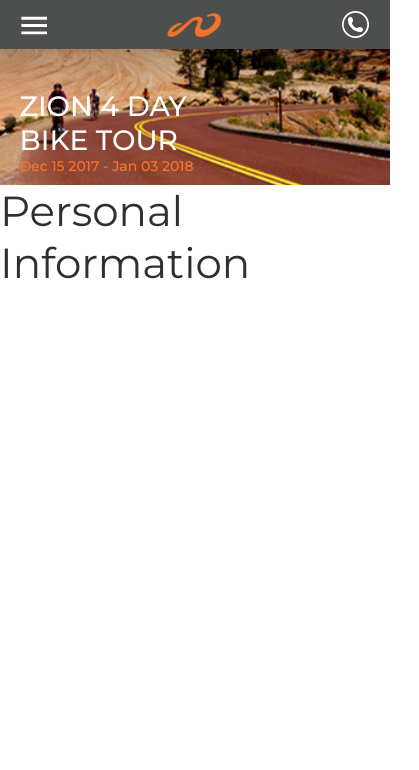
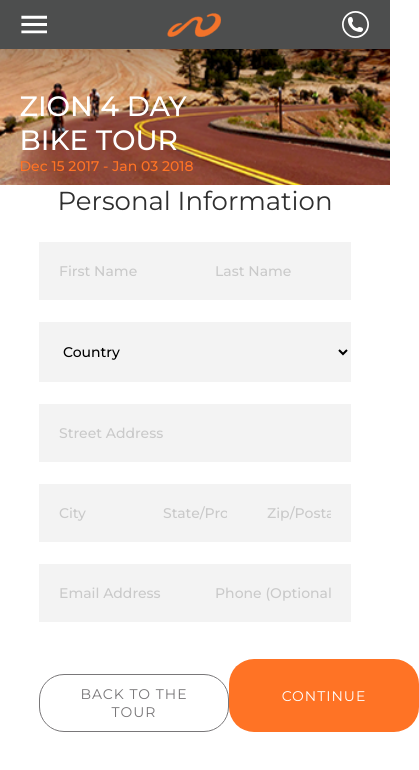
Before and after one commit to SerhiiThivinskiy/test-app, an Angular app: page /order in a window 390 px wide. Shown: the top 770 px of the page, 419 px wide, since content can reach past the window. Built offline with nearby package versions, Linux system fonts and the light colour scheme.

Commit message:
personal info

```diff
--- a/src/app/core/header/header.component.html
+++ b/src/app/core/header/header.component.html
@@ -10,14 +10,16 @@
         <img class="logo__img" src="/assets/images/layer-14.png" alt="logo">
       </h1>
       <nav class="menu">
-        <input type="checkbox" class="menu--mobile-checkbox" id="mobile-checkbox" tabindex="-1">
+        <input type="checkbox" class="menu__mobile-checkbox" id="mobile-checkbox" tabindex="-1">
 
-        <svg class="menu--mobile-icon-open" width="27" height="27" aria-label="Open">
-          <use fill="#fff" xlink:href="#menu" transform="translate(-3 -3) scale(1.3)" />
-        </svg>
-        <svg class="menu--mobile-icon-close" width="27" height="27" aria-label="Close">
-          <use fill="#fff" xlink:href="#close" />
-        </svg>
+        <button class="menu__mobile-icon" tabindex="-1">
+          <svg class="menu__mobile-icon--open" width="27" height="27" aria-label="Open">
+            <use xlink:href="#menu" transform="translate(-3 -3) scale(1.3)" />
+          </svg>
+          <svg class="menu__mobile-icon--close" width="27" height="27" aria-label="Close">
+            <use xlink:href="#close" />
+          </svg>
+        </button>
 
         <ul class="menu__list">
           <li>
--- a/src/app/core/header/header.component.scss
+++ b/src/app/core/header/header.component.scss
@@ -46,9 +46,7 @@
   text-decoration: none;
 }
 
-.phone__icon,
-.menu--mobile-icon-open,
-.menu--mobile-icon-close {
+.phone__icon {
   display: none;
 }
 
@@ -80,7 +78,7 @@
   background-color: #ff7325;
 }
 
-.menu--mobile-checkbox {
+.menu__mobile-checkbox {
   width: 26px;
   height: 26px;
   position: absolute;
@@ -90,6 +88,17 @@
 
   opacity: 0;
   z-index: 1;
+}
+
+.menu__mobile-icon {
+  background-color: transparent;
+  border: none;
+}
+
+.menu__mobile-icon--open,
+.menu__mobile-icon--close {
+  display: none;
+  fill: #ffffff;
 }
 
 .header__bottom {
@@ -162,7 +171,7 @@
     background-color: #4d4e4e;
   }
 
-  .menu--mobile-icon-open, .menu--mobile-checkbox, .phone__icon {
+  .menu__mobile-icon--open, .menu__mobile-checkbox, .phone__icon {
     display: block;
   }
 
@@ -195,15 +204,15 @@
     background-color: inherit;
   }
 
-  .menu--mobile-checkbox:checked ~ .menu--mobile-icon-open {
+  .menu__mobile-checkbox:checked ~ .menu__mobile-icon .menu__mobile-icon--open {
     display: none;
   }
 
-  .menu--mobile-checkbox:checked ~ .menu--mobile-icon-close {
+  .menu__mobile-checkbox:checked ~ .menu__mobile-icon .menu__mobile-icon--close {
     display: block;
   }
 
-  .menu--mobile-checkbox:checked ~ .menu__list {
+  .menu__mobile-checkbox:checked ~ .menu__list {
     position: absolute;
     top: 98%;
     left: 0;
--- a/src/app/order/personal-info/personal-info.component.html
+++ b/src/app/order/personal-info/personal-info.component.html
@@ -1 +1,47 @@
-<h2 class="header">personal information</h2>
+<div class="wrapper">
+
+  <article class="personal-info">
+    <header>
+      <h2 class="header">personal information</h2>
+    </header>
+    <main>
+      <form [formGroup]="form">
+        <ul class="form">
+          <li>
+            <input class="form__input" placeholder="First Name" formControlName="firstName">
+            <input class="form__input" placeholder="Last Name" formControlName="lastName">
+          </li>
+          <li>
+            <select class="form__input" formControlName="country">
+              <option class="form__default-select" ngValue='' selected hidden>Country</option>
+              <option class="form__default-select" *ngFor="let country of countries"
+                      [ngValue]="country">{{country}}
+              </option>
+            </select>
+          </li>
+          <li>
+            <input class="form__input form__input--wide" placeholder="Street Address" formControlName="street">
+          </li>
+          <li>
+            <input class="form__input" placeholder="City" formControlName="city">
+            <input class="form__input form__input--narrow" placeholder="State/Province (Optional)"
+                   formControlName="state">
+            <input class="form__input form__input--narrow" placeholder="Zip/Postal Code" formControlName="zip">
+          </li>
+          <li>
+            <input class="form__input" placeholder="Email Address" formControlName="email">
+            <input class="form__input" placeholder="Phone (Optional)" formControlName="phone">
+          </li>
+
+          <li>
+            <button class="form__button form__button--back" type="button">back to the tour</button>
+            <button class="form__button form__button--continue" type="button" (click)="submitForm()">continue</button>
+          </li>
+        </ul>
+
+      </form>
+
+    </main>
+  </article>
+
+</div>
--- a/src/app/order/personal-info/personal-info.component.scss
+++ b/src/app/order/personal-info/personal-info.component.scss
@@ -1,7 +1,134 @@
+.wrapper {
+  width: 1170px;
+  max-width: 80%;
+  margin: auto;
+}
+
 .header {
   color: #2f2f2f;
   font-family: Montserrat, sans-serif;
   font-size: 42px;
   font-weight: 400;
   text-transform: capitalize;
+  text-align: center;
+  padding-bottom: 25px;
 }
+
+.form {
+  display: flex;
+  flex-wrap: wrap;
+  justify-content: space-between;
+  list-style-type: none;
+}
+
+.form li {
+  display: flex;
+  width: 100%;
+  justify-content: space-between;
+}
+
+.form__input {
+  width: 49%;
+  background-color: #f3f3f3;
+  font-family: Montserrat, sans-serif;
+  font-size: 14px;
+  font-weight: 500;
+  margin-bottom: 22px;
+  padding: 20px;
+  border: none;
+}
+
+.form__input--wide {
+  width: 100%;
+}
+
+.form__input--narrow {
+  width: 23.5%;
+}
+
+.form__button {
+  border-radius: 25px;
+  font-family: Montserrat, sans-serif;
+  font-weight: 400;
+  text-transform: uppercase;
+  padding: 13px 35px;
+  margin-top: 30px;
+  letter-spacing: 1px;
+
+  min-width: 228px;
+}
+
+.form__button--back {
+  background-color: #ffffff;
+  color: #797779;
+  font-size: 14px;
+  border: 1px solid #797779;
+}
+
+.form__button--continue {
+  background-color: #ff7325;
+  color: #ffffff;
+  font-size: 16px;
+  border: none;
+}
+
+::-webkit-input-placeholder { /* Chrome/Opera/Safari */
+  color: #cacaca;
+}
+::-moz-placeholder { /* Firefox 19+ */
+  color: #cacaca;
+}
+:-ms-input-placeholder { /* IE 10+ */
+  color: #cacaca;
+}
+:-moz-placeholder { /* Firefox 18- */
+  color: #cacaca;
+}
+
+.form__default-select {
+  color: #cacaca;
+}
+
+@media only screen and (max-width: 1270px) {
+
+}
+
+@media only screen and (max-width: 960px) {
+  .header {
+    font-size: 32px;
+  }
+
+  .form__button {
+    padding: 10px 25px;
+    min-width: 190px;
+    font-size: 14px;
+  }
+}
+
+@media only screen and (max-width: 512px) {
+  .form__input, .form__button {
+    width: 100%;
+  }
+
+  .form__button--continue {
+    margin-top: 15px;
+  }
+
+  .header {
+    font-size: 26px;
+  }
+}
+
+@media only screen and (max-width: 414px) {
+  //.form__input, .form__button {
+  //  width: 100%;
+  //}
+
+  //.form__button--continue {
+  //  margin-top: 15px;
+  //}
+  //
+  //.header {
+  //  font-size: 26px;
+  //}
+}
--- a/src/app/order/personal-info/personal-info.component.ts
+++ b/src/app/order/personal-info/personal-info.component.ts
@@ -1,4 +1,5 @@
 import { Component, OnInit } from '@angular/core';
+import {FormBuilder, FormGroup, Validators} from '@angular/forms';
 
 @Component({
   selector: 'app-personal-info',
@@ -6,10 +7,35 @@ import { Component, OnInit } from '@angular/core';
   styleUrls: ['./personal-info.component.scss']
 })
 export class PersonalInfoComponent implements OnInit {
+  form: FormGroup;
+  countries = ['Ukraine', 'USA'];
 
-  constructor() { }
+  constructor(private fb: FormBuilder) { }
 
   ngOnInit() {
+    this.buildForm();
+  }
+
+  submitForm() {
+    if (this.form.valid) {
+      console.log('OK');
+    } else {
+      console.log('wrong data ', this.form.value);
+    }
+  }
+
+  private buildForm() {
+    this.form = this.fb.group({
+      firstName: ['', Validators.required],
+      lastName: ['', Validators.required],
+      country: ['', Validators.required],
+      street: ['', Validators.required],
+      city: ['', Validators.required],
+      state: ['', Validators.required],
+      zip: ['', Validators.required],
+      email: ['', Validators.required],
+      phone: ['', Validators.required]
+    });
   }
 
 }
```
